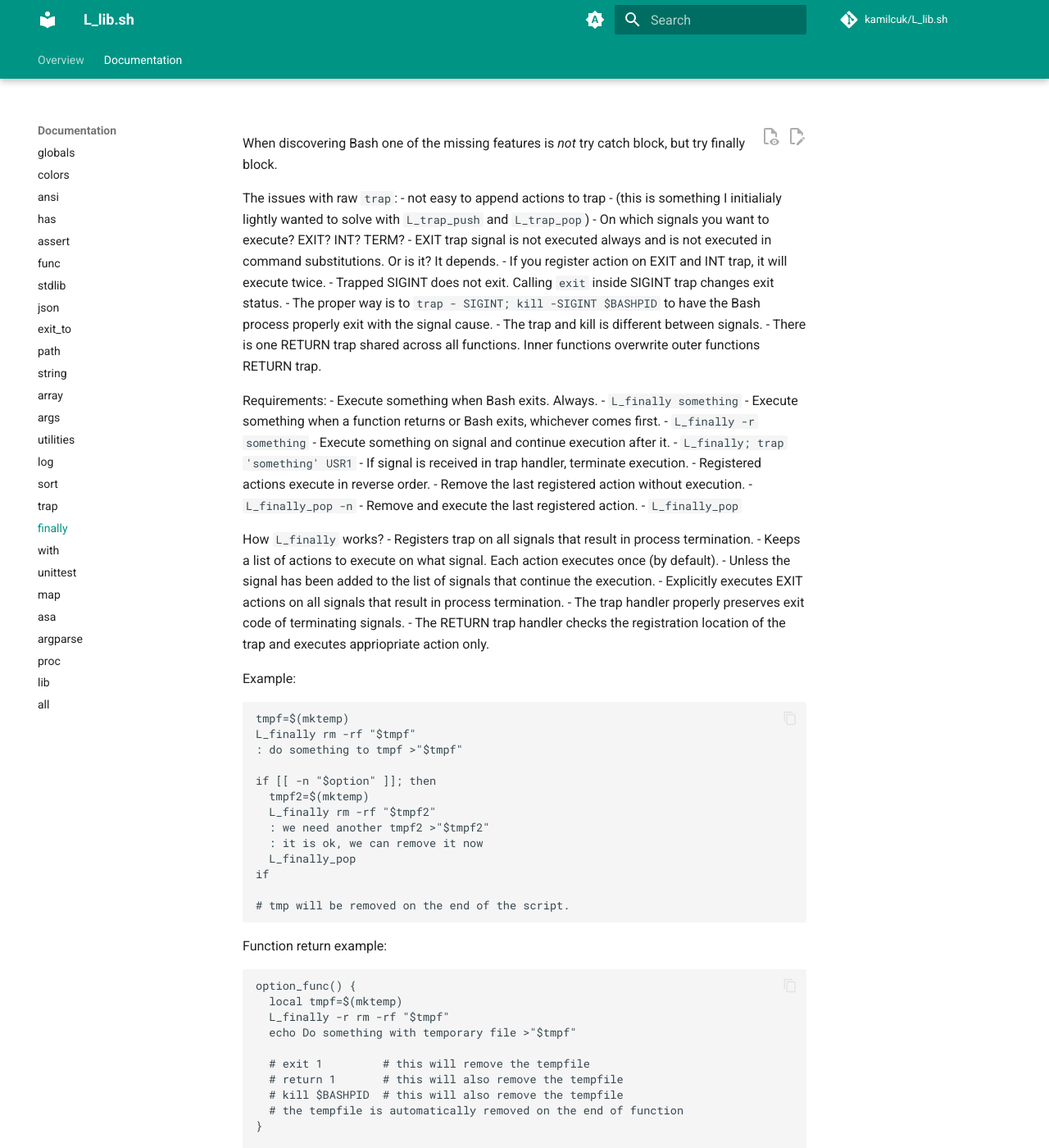
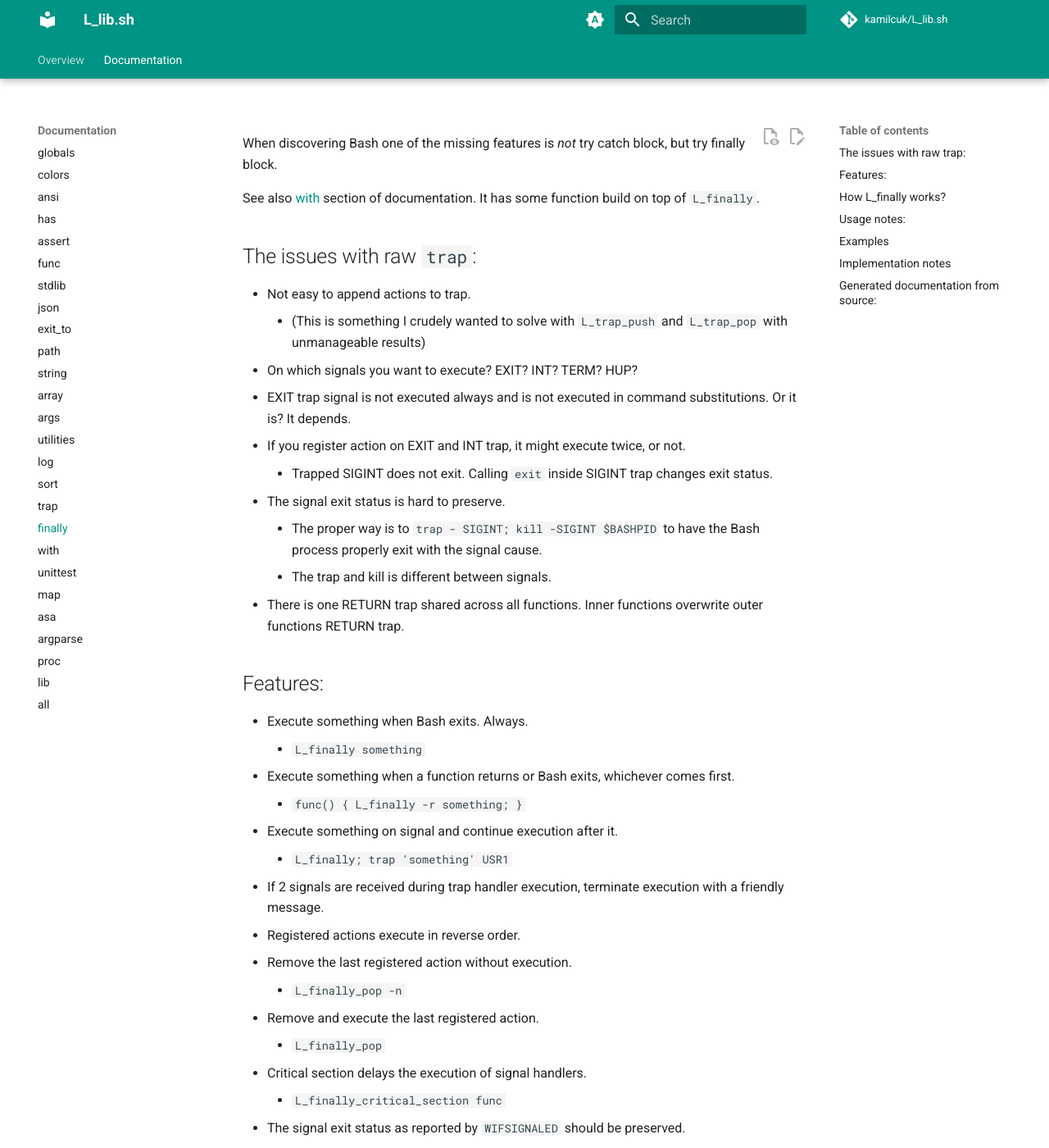
Before and after one commit to Kamilcuk/L_lib, an MkDocs documentation site: the page built from docs/section/finally.md, in a window 1280 px wide and 1400 px high. Shown: the whole window at 82% size. Built offline with MkDocs 1.6.1 and Material for MkDocs 9.7.7, drawn with Linux system fonts in a browser that asks for light colours; comment, search, counter and statistics services are not loaded; some of the changed text lies outside the part shown.

Commit message:
finally: update docs

````diff
--- a/docs/section/finally.md
+++ b/docs/section/finally.md
@@ -1,39 +1,62 @@
 When discovering Bash one of the missing features is _not_ try catch block, but try finally block.
 
-The issues with raw `trap`:
-  - not easy to append actions to trap
-    - (this is something I initialialy lightly wanted to solve with `L_trap_push` and `L_trap_pop`)
-  - On which signals you want to execute? EXIT? INT? TERM?
-  - EXIT trap signal is not executed always and is not executed in command substitutions. Or is it? It depends.
-  - If you register action on EXIT and INT trap, it will execute twice.
+See also [with](https://kamilcuk.github.io/L_lib/section/with/) section of documentation.
+It has some function build on top of `L_finally`.
+
+## The issues with raw `trap`:
+
+  - Not easy to append actions to trap.
+    - (This is something I crudely wanted to solve with `L_trap_push` and `L_trap_pop` with unmanageable results)
+  - On which signals you want to execute? EXIT? INT? TERM? HUP?
+  - EXIT trap signal is not executed always and is not executed in command substitutions. Or it is? It depends.
+  - If you register action on EXIT and INT trap, it might execute twice, or not.
     - Trapped SIGINT does not exit. Calling `exit` inside SIGINT trap changes exit status.
+  - The signal exit status is hard to preserve.
     - The proper way is to `trap - SIGINT; kill -SIGINT $BASHPID` to have the Bash process properly exit with the signal cause.
     - The trap and kill is different between signals.
   - There is one RETURN trap shared across all functions. Inner functions overwrite outer functions RETURN trap.
 
-Requirements:
+## Features:
+
   - Execute something when Bash exits. Always.
     - `L_finally something`
   - Execute something when a function returns or Bash exits, whichever comes first.
-    - `L_finally -r something`
+    - `func() { L_finally -r something; }`
   - Execute something on signal and continue execution after it.
     - `L_finally; trap 'something' USR1`
-  - If signal is received in trap handler, terminate execution.
+  - If 2 signals are received during trap handler execution, terminate execution with a friendly message.
   - Registered actions execute in reverse order.
   - Remove the last registered action without execution.
     - `L_finally_pop -n`
   - Remove and execute the last registered action.
     - `L_finally_pop`
+  - Critical section delays the execution of signal handlers.
+    - `L_finally_critical_section func`
+  - The signal exit status as reported by `WIFSIGNALED` should be preserved.
 
-How `L_finally` works?
+## How `L_finally` works?
+
   - Registers trap on all signals that result in process termination.
-  - Keeps a list of actions to execute on what signal. Each action executes once (by default).
-  - Unless the signal has been added to the list of signals that continue the execution.
-    - Explicitly executes EXIT actions on all signals that result in process termination.
-    - The trap handler properly preserves exit code of terminating signals.
-  - The RETURN trap handler checks the registration location of the trap and executes appriopriate action only.
+  - Keeps a list of actions to execute on exit.
+  - When receiving a signal, all exit actions are executed.
+  - When receiving a RETURN trap:
+     - Execute the RETURN traps for the function that is returning.
+     - The traps are removed the exit traps.
 
-Example:
+## Usage notes:
+
+  - Inside the `L_finally` handler:
+     - Variable `L_SIGNAL` is set to the received signal name.
+     - Variable `L_SIGNUM` is set to the received signal number.
+     - Variable `L_SIGRET` is set to the value of `$?` when trap is expanded.
+     - It is not allowed to call `return` on top level. This would just return from the `L_finally` handler.
+  - If you want to provide your own signal handlers, it is important to first call `L_finally` without or with arguments.
+    The first call to `L_finally` will register the signal handlers _for this BASHPID_!
+    They will not be re-registered later, so they allow to overwrite the handler.
+  - Consider using `L_eval` to properly escape arguments when evaluating them.
+
+
+## Examples
 
 ```
 tmpf=$(mktemp)
@@ -83,10 +106,19 @@ L_finally                    # with no arguments, just registers the action on a
 # kill -USR1 $BASHPID        # would terminate the process executing L_finally_run
 trap 'increase_volume' USR1
 kill -USR1 $BASHPID          # will increase volume and continue execution
+```
 
-L_finally -R                 # re-registers L_finally for all the traps.
-# kill -USR1 $BASHPID        # would terminate the process executing L_finally_run
-```
+## Implementation notes
+
+There have been multiple iterations of the design with multiple arrays.
+Bottom line, the idea was that "choosing" which traps to execute should be as fast as possible.
+
+The simplest design with just two array of commands to execute turned out to be most effective and efficient and easy.
+Each element has an index, can be easily removed and navigate.
+
+The only downside is that during `L_finally_pop` the code needs to find the index of RETURN array element connected to the EXIT array element. This is a simple loop. It is still faster than any `${//} ${##}` parsing I have come up with before this design.
+
+Users do not need an array on custom signals. I decided there is little need for "expanding" the features of this library into a ultra-signal-manager. 99.9% of the time I require a simple "try finally" block, nothing more, nothing less, and this covers most usages.
 
 # Generated documentation from source:
 
````
Also changed, not shown: README.md (+3 -3 lines).
